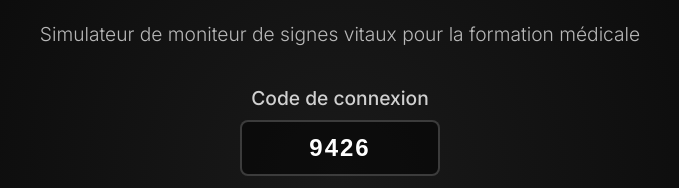
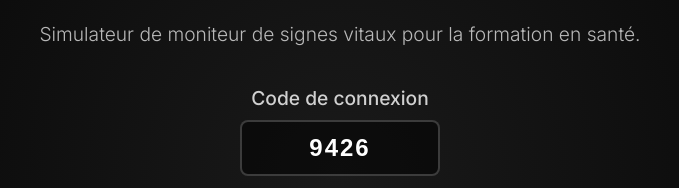
Before and after one commit to lcssrd/aeros, a website: page public/index.html in a window 1280 px wide. Shown: the part 225-413 px from the top of the page, 300-979 px from the left. Drawn offline with Linux system fonts and the light colour scheme.

Commit message:
docs: update simulator description to 'formation en santé'

```diff
--- a/public/index.html
+++ b/public/index.html
@@ -11,7 +11,9 @@
 <body class="accueil">
 
     <h1><span class="brand-logo" style="font-size: 5rem;">AEROS</span></h1>
-    <p style="text-align: center; color: rgba(255,255,255,0.7); font-size: 1.2rem; margin-top: -15px; margin-bottom: 40px; font-weight: 300;">Simulateur de moniteur de signes vitaux pour la formation médicale</p>
+    <p
+        style="text-align: center; color: rgba(255,255,255,0.7); font-size: 1.2rem; margin-top: -15px; margin-bottom: 40px; font-weight: 300;">
+        Simulateur de moniteur de signes vitaux pour la formation en santé.</p>
 
     <div class="room-input-container" style="text-align: center; margin-bottom: 30px;">
         <label for="room-code"
@@ -111,7 +113,7 @@
                 font-size: 3rem !important;
             }
 
-            body.accueil > p {
+            body.accueil>p {
                 font-size: 1rem !important;
                 margin-bottom: 30px !important;
                 padding: 0 10px;
```
